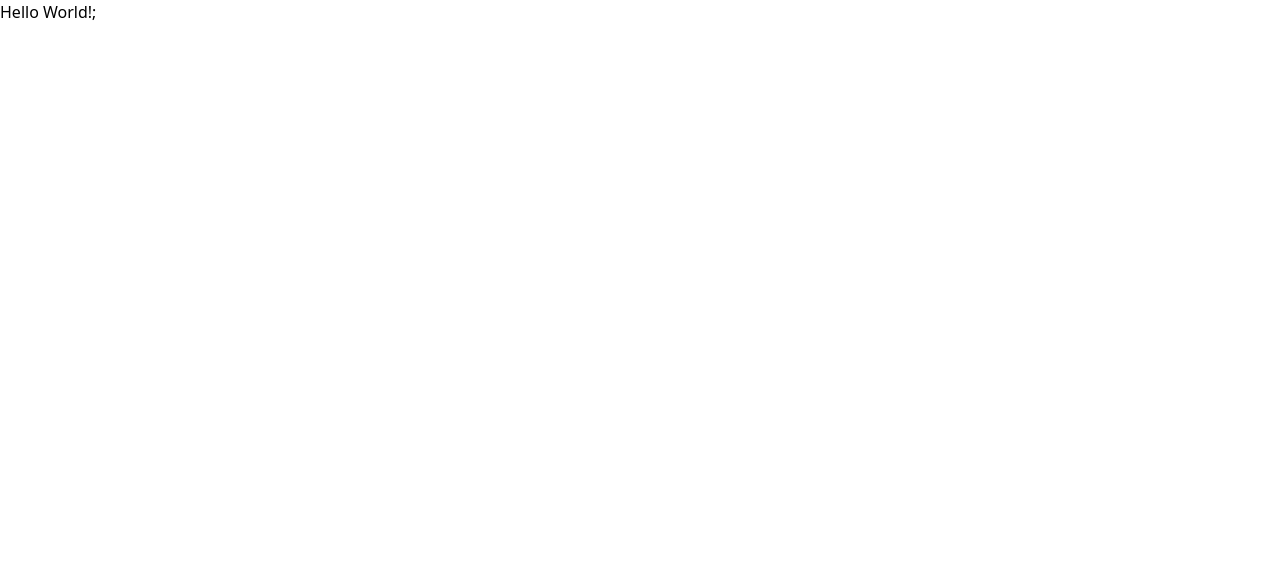
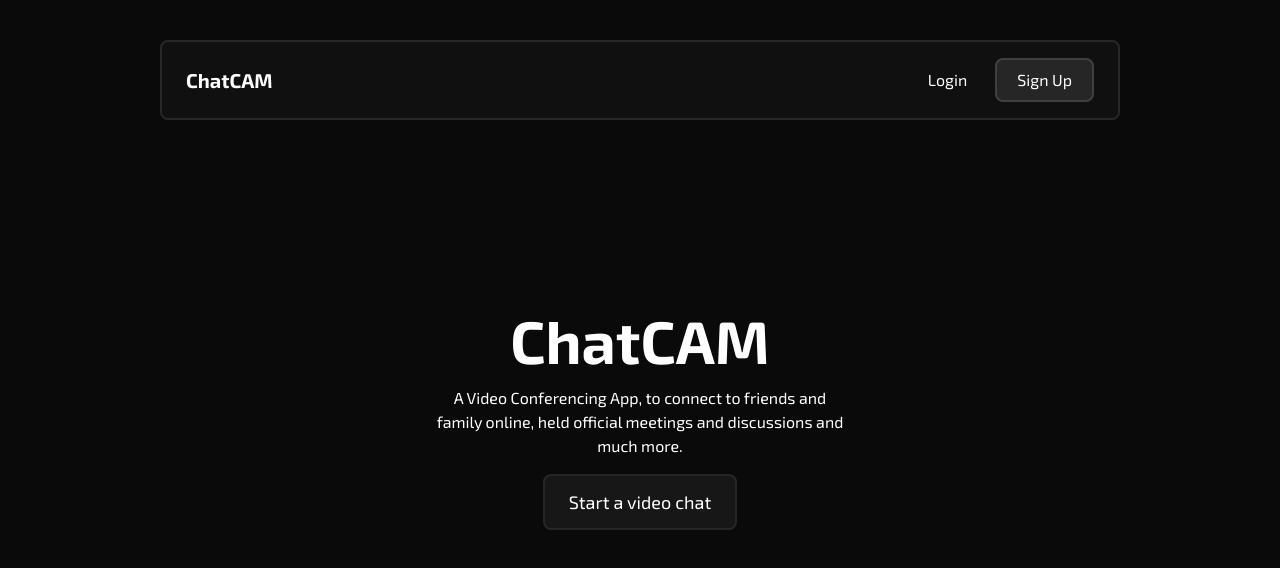
Before and after one commit to arshGoyalDev/video-conferencing-app, a Next.js app: page / in a window 1280 px wide. Shown: the top 568 px of the page. Built offline with nearby package versions, Linux system fonts and the light colour scheme.

Commit message:
add: home apge

```diff
--- a/app/layout.tsx
+++ b/app/layout.tsx
@@ -1,17 +1,12 @@
 import { ReactNode } from "react";
 
 import type { Metadata } from "next";
-import { Geist, Geist_Mono } from "next/font/google";
+import { Exo_2 } from "next/font/google";
 
 import "./globals.css";
 
-const geistSans = Geist({
-  variable: "--font-geist-sans",
-  subsets: ["latin"],
-});
-
-const geistMono = Geist_Mono({
-  variable: "--font-geist-mono",
+const exo2 = Exo_2({
+  variable: "--font-exo-2",
   subsets: ["latin"],
 });
 
@@ -28,7 +23,7 @@ const RootLayout = ({
   return (
     <html lang="en">
       <body
-        className={`${geistSans.variable} ${geistMono.variable} antialiased`}
+        className={`${exo2.className} bg-neutral-950 text-white`}
       >
         {children}
       </body>
--- a/app/page.tsx
+++ b/app/page.tsx
@@ -1,7 +1,22 @@
+import Link from "next/link";
+
 const Home = () => {
   return (
-    <main>
-      <div>Hello World!;</div>
+    <main className="flex flex-col h-screen">
+      <header className="w-[90vw] lg:w-[75vw] flex items-center justify-between py-4 px-6 mt-6 lg:mt-10 mx-auto bg-neutral-900 bg-opacity-50 border-2 border-zinc-800 rounded-lg">
+        <h2 className="text-xl font-bold">ChatCAM</h2>
+
+        <nav className="flex items-center gap-2 ">
+          <Link href={"/login"} className="py-2 px-5 text-semibold hover:bg-neutral-800 hover:bg-opacity-30 transition duration-300 rounded-lg">Login</Link>
+          <Link href={"/sign-up"} className="py-2 px-5 text-semibold bg-neutral-800 rounded-lg border-2 border-neutral-700">Sign Up</Link>
+        </nav>
+      </header>
+
+      <div className="flex flex-col h-full items-center justify-center gap-4 pb-20">
+        <h1 className="text-3xl lg:text-6xl font-bold">ChatCAM</h1>
+        <p className="w-[90vw] md:w-[420px] text-center">A Video Conferencing App, to connect to friends and family online, held official meetings and discussions and much more.</p>
+        <Link href={"/sign-up"} className="text-lg py-3 px-6 text-semibold bg-neutral-900 rounded-lg border-2 border-neutral-800">Start a video chat</Link>
+      </div>
     </main>
   );
 }
```
